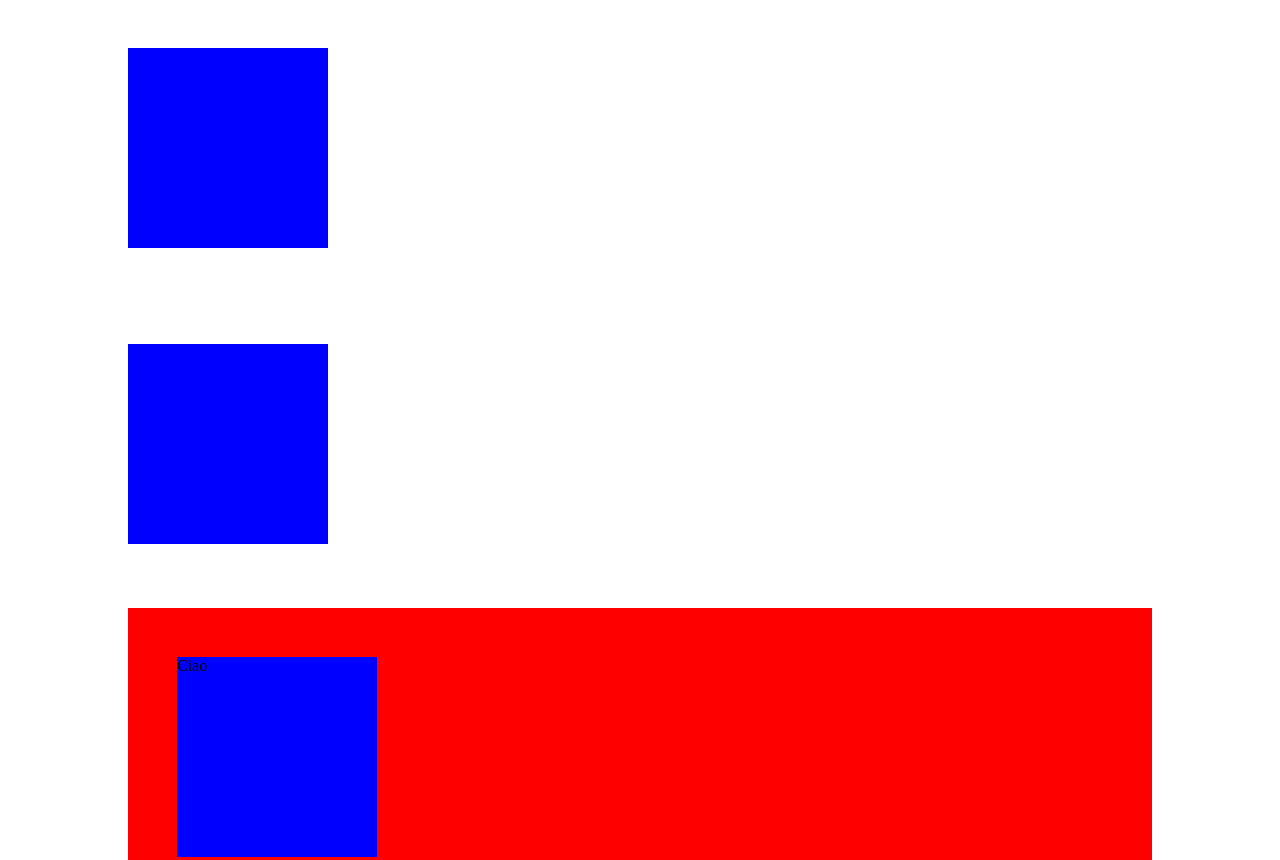
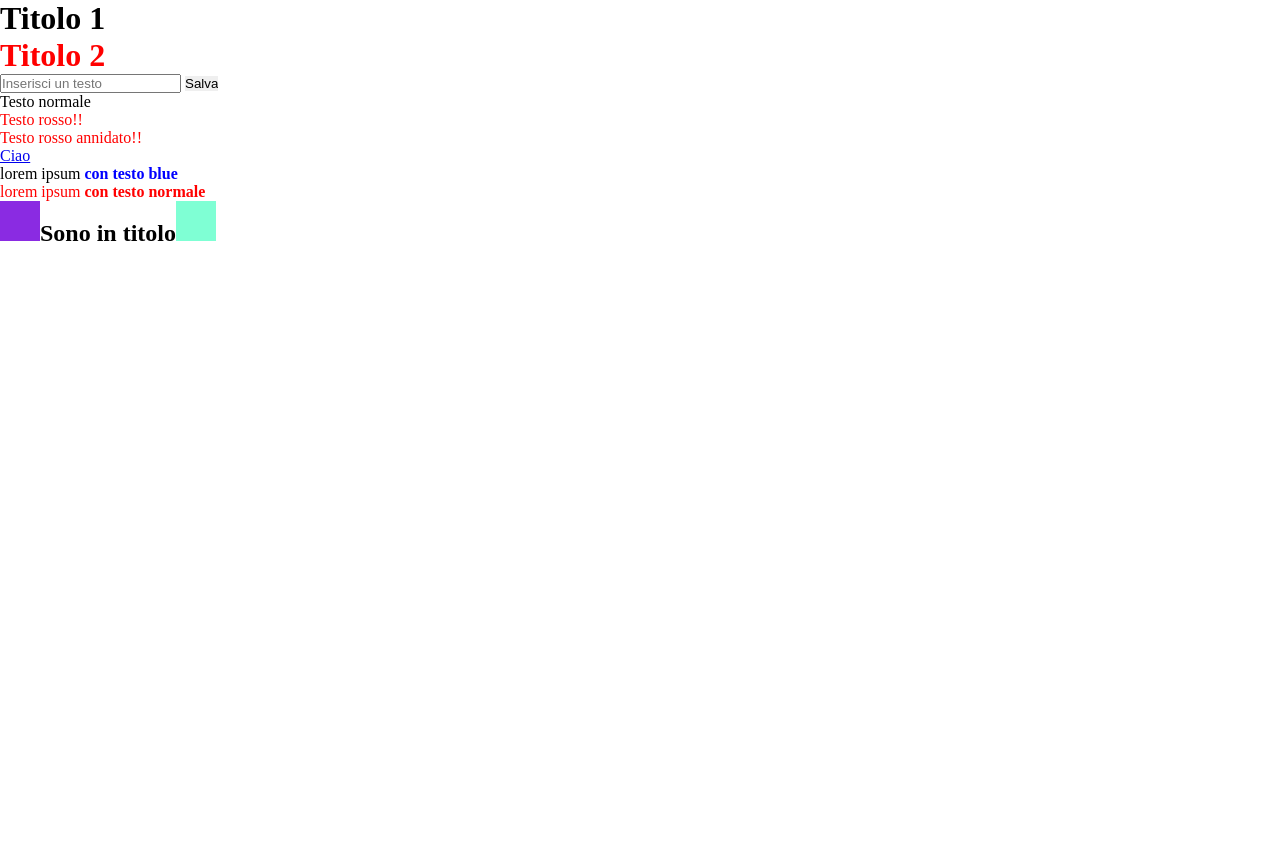
Before and after one commit to olga-demina/classe62-forms-selettori-avanzati, a plain HTML site: page margini-selettori/index.html in a window 1280 px wide. Shown: the top 860 px of the page. After the commit the page ends 800 px from the top, so only its background shows below. Drawn offline with Linux system fonts and the light colour scheme.

Commit message:
Selettori avanzati

```diff
--- a/margini-selettori/css/style.css
+++ b/margini-selettori/css/style.css
@@ -3,6 +3,8 @@
     padding: 0;
     box-sizing: border-box;
 }
+
+/* Collasso delle margini */
 
 .container {
     width: 80%;
@@ -27,7 +29,7 @@
 
 
 .parent {
-    border: 1px solid transparent;
+    padding: 2em;
     background-color: red;
     margin-top: 4em;
 }
@@ -35,3 +37,49 @@
 .child {
     margin: 3em
 }
+
+/* Selettori avanzati */
+
+/* Togliamo a tutti gli elementi margin, padding e settiamo box-sizing to border box. D'ora in poi potremo usare di default queste regole */
+
+/* Vado a colorare di rosso solo l'h1 con classe title */
+h1.title {
+    color: red;
+}
+
+/* Tolgo il bordo dell'input con type submit */
+input[type="submit"] {
+    border: 0;
+}
+
+/* Coloro di rosso solo gli elementi p dentro un div */
+div p {
+    color: red;
+}
+
+/* Coloro di blue gli strong figli diretti di div */
+div > strong {
+    color: blue;
+}
+
+/* Quando vado con il mouse diventa rosso */
+a:hover {
+    color: red;
+}
+
+.decorated::before,
+.decorated::after  {
+    content: "";
+    display: inline-block;
+    height: 40px;
+    width: 40px;
+    background-color: blueviolet;
+}
+
+.decorated::after {
+    content: "";
+    display: inline-block;
+    height: 40px;
+    width: 40px;
+    background-color: aquamarine;
+}
--- a/margini-selettori/index.html
+++ b/margini-selettori/index.html
@@ -9,7 +9,8 @@
 </head>
 <body>
 
-    <div class="container">
+    <!-- Collasso delle margini -->
+    <!-- <div class="container">
         <div class="square margin"></div>
         <div class="square margin-2"></div>
 
@@ -19,11 +20,37 @@
             <div class="square child">Pippo</div>
             <div class="square child">Pluto</div>
         </div>
+    </div> -->
+
+    <!-- Selettori Avanzati -->
+
+    <h1>Titolo 1</h1>
+    <h1 class="title">Titolo 2 </h1>
+
+    <input type="text" placeholder="Inserisci un testo" />
+    <input type="submit" value="Salva" required/>
+
+    <p>Testo normale</p>
+
+    <div>
+      <p>Testo rosso!!</p>
+
+      <div>
+        <p>Testo rosso annidato!!</p>
+      </div>
     </div>
 
+    <a href="#">Ciao</a>
 
+    <div>
+        lorem ipsum
+        <strong>con testo blue</strong>
+        <p>lorem ipsum
+            <strong>con testo normale</strong>
+        </p>
+    </div>
 
-
+    <h2 class="decorated">Sono in titolo</h2>
 
 </body>
 </html>
```
